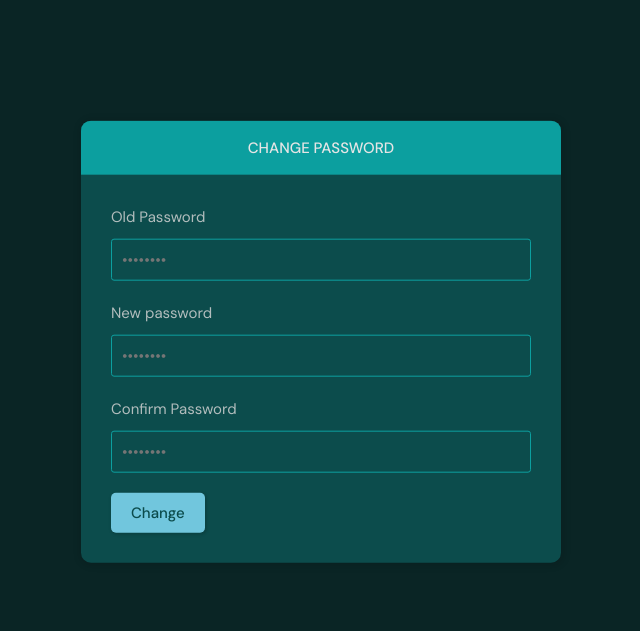
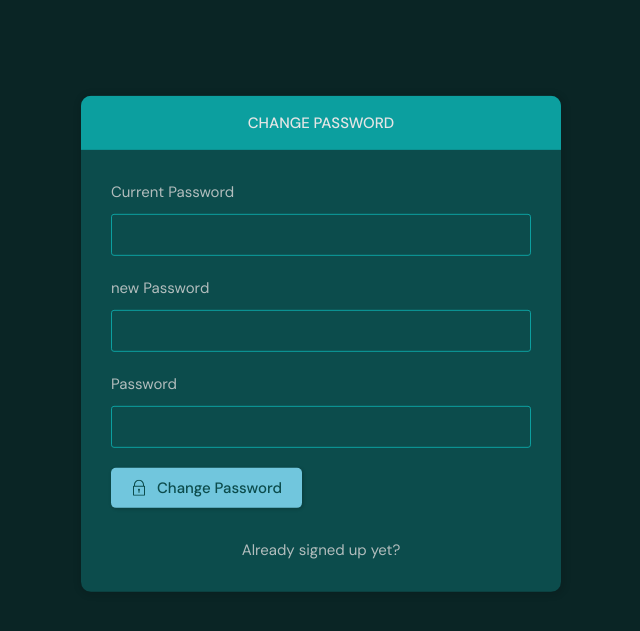
Before and after one commit to nismalrfd/chatroom-django, a Django app: page /changePassword in a window 1280 px wide. Shown: the part 76-707 px from the top of the page, without its empty margins (319-959 px from the left). Run offline with Django 4.2, Linux system fonts and the light colour scheme.

Commit message:
Add files via upload

```diff
--- a/base/views.py
+++ b/base/views.py
@@ -215,8 +215,7 @@ def changePassword(request):
                 else:
                     user.set_password(new_password)
                     user.save()
-                    update_session_auth_hash(request, user)
+                    messages.success(request, "your password has been changed successfuly.!")
+                    return redirect('/')
 
-                    messages.success(request, "your password has been changed successfuly.!")
-                    return redirect('home')
     return render(request, 'password_change.html')
--- a/templates/password_change.html
+++ b/templates/password_change.html
@@ -11,6 +11,7 @@
         </div>
       </div>
       <div class="layout__body">
+
             {% if messages %}
           <ul class="messages">
             {% for message in messages %}
@@ -18,30 +19,43 @@
            {% endfor %}
           </ul>
             {% endif %}
-
         <form class="form" action="" method="POST">
           {% csrf_token %}
 
-          <div class="form__group">
-            <label  for="password">Old Password</label>
-            <input required id="password" name="current_password" type="password"
-              placeholder="&bull;&bull;&bull;&bull;&bull;&bull;&bull;&bull;" />
+           <div class="form__group form__group">
+            <label for="room_name">Current Password</label>
+                <input class="input100" type="password" name="current_password">
+          </div>
+          <div class="form__group form__group">
+            <label for="room_name">new Password</label>
+                <input class="input100" type="password" name="new_password">
           </div>
           <div class="form__group">
-            <label  for="password">New password</label>
-            <input required id="password" name="new_password" type="password"
-              placeholder="&bull;&bull;&bull;&bull;&bull;&bull;&bull;&bull;" />
-          </div>
-          <div class="form__group">
-            <label  for="password">Confirm Password</label>
-            <input required id="password" name="confirm_password" type="password"
-              placeholder="&bull;&bull;&bull;&bull;&bull;&bull;&bull;&bull;" />
+            <label for="password"> Password</label>
+            <input class="input100" type="password" name="confirm_password">
+
           </div>
 
+
           <button class="btn btn--main" type="submit">
-            Change
+            <svg version="1.1" xmlns="http://www.w3.org/2000/svg" width="32" height="32" viewBox="0 0 32 32">
+              <title>lock</title>
+              <path
+                d="M27 12h-1v-2c0-5.514-4.486-10-10-10s-10 4.486-10 10v2h-1c-0.553 0-1 0.447-1 1v18c0 0.553 0.447 1 1 1h22c0.553 0 1-0.447 1-1v-18c0-0.553-0.447-1-1-1zM8 10c0-4.411 3.589-8 8-8s8 3.589 8 8v2h-16v-2zM26 30h-20v-16h20v16z">
+              </path>
+              <path
+                d="M15 21.694v4.306h2v-4.306c0.587-0.348 1-0.961 1-1.694 0-1.105-0.895-2-2-2s-2 0.895-2 2c0 0.732 0.413 1.345 1 1.694z">
+              </path>
+            </svg>
+
+            Change Password
           </button>
         </form>
+
+        <div class="auth__action">
+          <p>Already signed up yet?</p>
+<!--          <a href="{% url 'login' %}" class="btn btn&#45;&#45;link">Login</a>-->
+        </div>
       </div>
     </div>
   </div>
```
Also changed, not shown: db.sqlite3.
